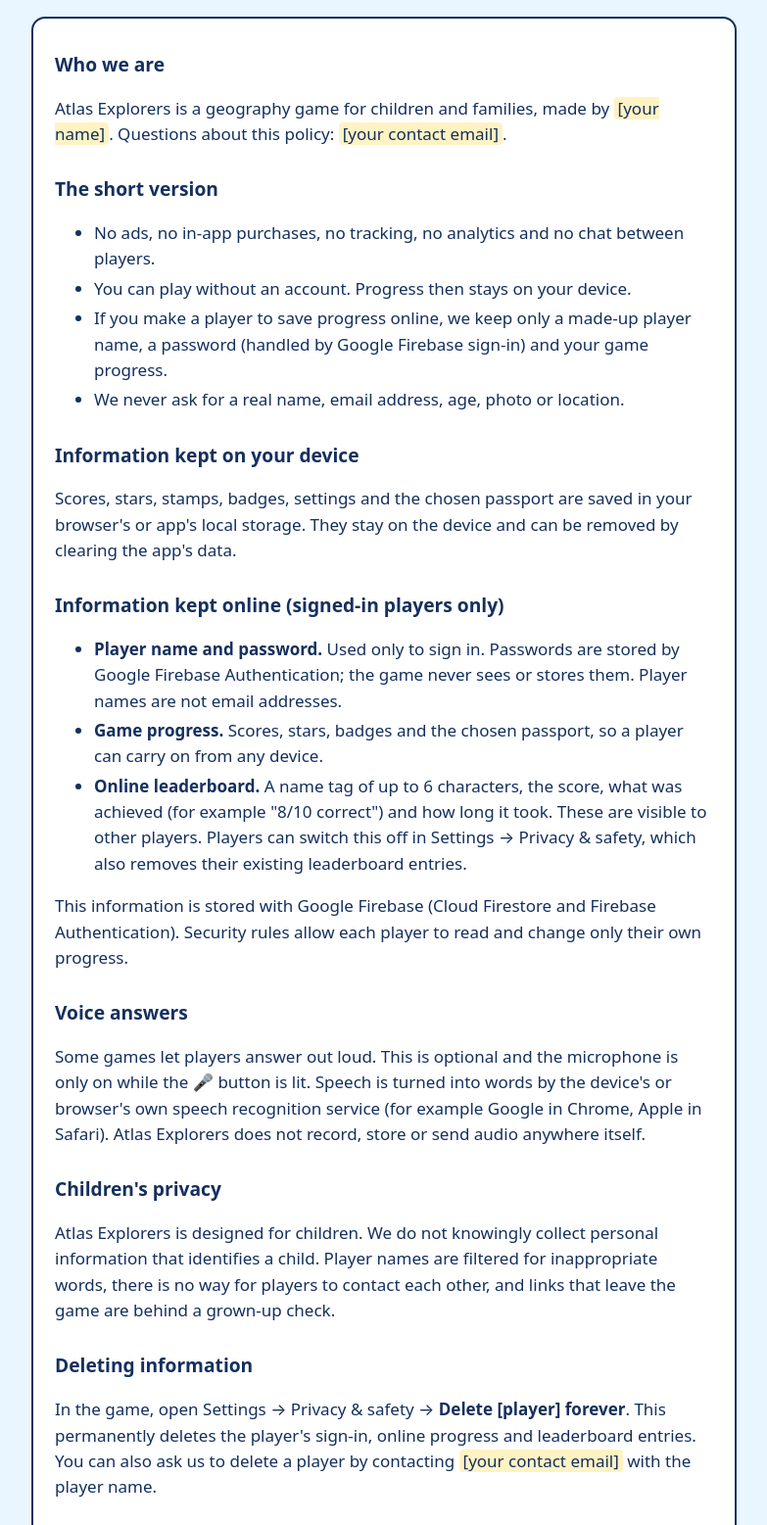
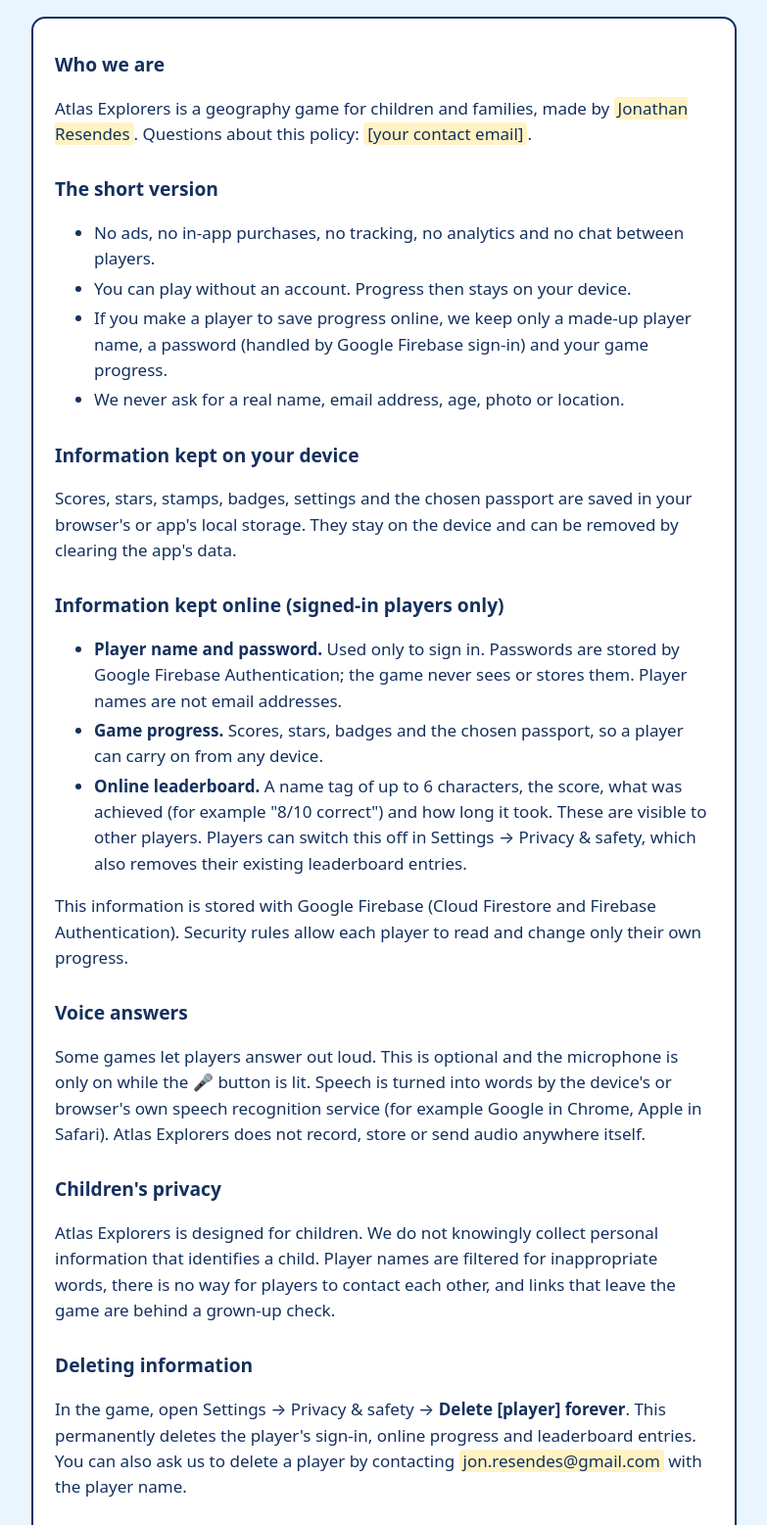
Before and after one commit to jonresendes/atlas-explorers, a plain HTML site: page privacy.html in a window 1280 px wide. Shown: the part 115-1672 px from the top of the page at 98% size, without its empty margins (248-1031 px from the left). Drawn offline with Linux system fonts and the light colour scheme.

Commit message:
Update contact name and email in privacy policy

```diff
--- a/privacy.html
+++ b/privacy.html
@@ -23,7 +23,7 @@
   <p class="date">Last updated: 17 November 2026</p>
   <div class="box">
     <h2>Who we are</h2>
-    <p>Atlas Explorers is a geography game for children and families, made by <span class="todo">[your name]</span>. Questions about this policy: <span class="todo">[your contact email]</span>.</p>
+    <p>Atlas Explorers is a geography game for children and families, made by <span class="todo">Jonathan Resendes</span>. Questions about this policy: <span class="todo">[your contact email]</span>.</p>
 
     <h2>The short version</h2>
     <ul>
@@ -51,7 +51,7 @@
     <p>Atlas Explorers is designed for children. We do not knowingly collect personal information that identifies a child. Player names are filtered for inappropriate words, there is no way for players to contact each other, and links that leave the game are behind a grown-up check.</p>
 
     <h2>Deleting information</h2>
-    <p>In the game, open Settings → Privacy &amp; safety → <b>Delete [player] forever</b>. This permanently deletes the player's sign-in, online progress and leaderboard entries. You can also ask us to delete a player by contacting <span class="todo">[your contact email]</span> with the player name.</p>
+    <p>In the game, open Settings → Privacy &amp; safety → <b>Delete [player] forever</b>. This permanently deletes the player's sign-in, online progress and leaderboard entries. You can also ask us to delete a player by contacting <span class="todo">jon.resendes@gmail.com</span> with the player name.</p>
 
     <h2>Sharing</h2>
     <p>We do not sell or share information with anyone. Google Firebase stores the online information on our behalf.</p>
```
